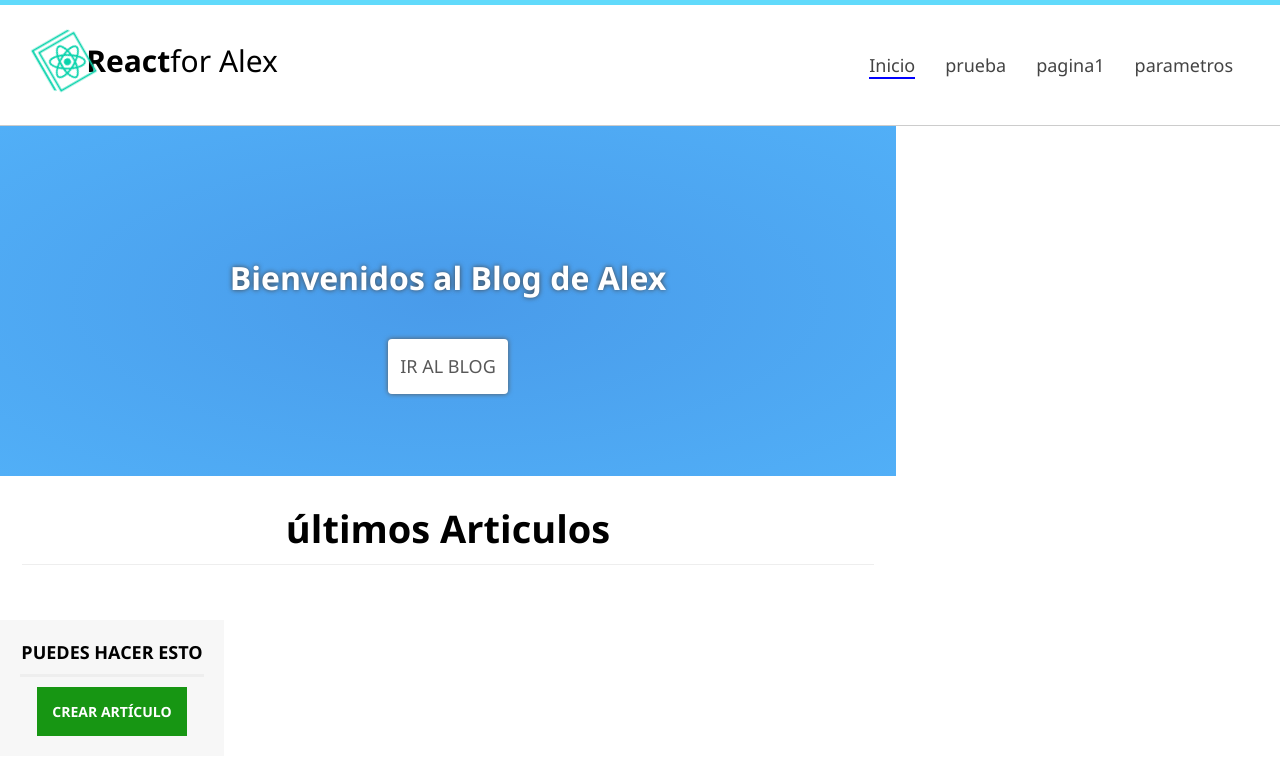
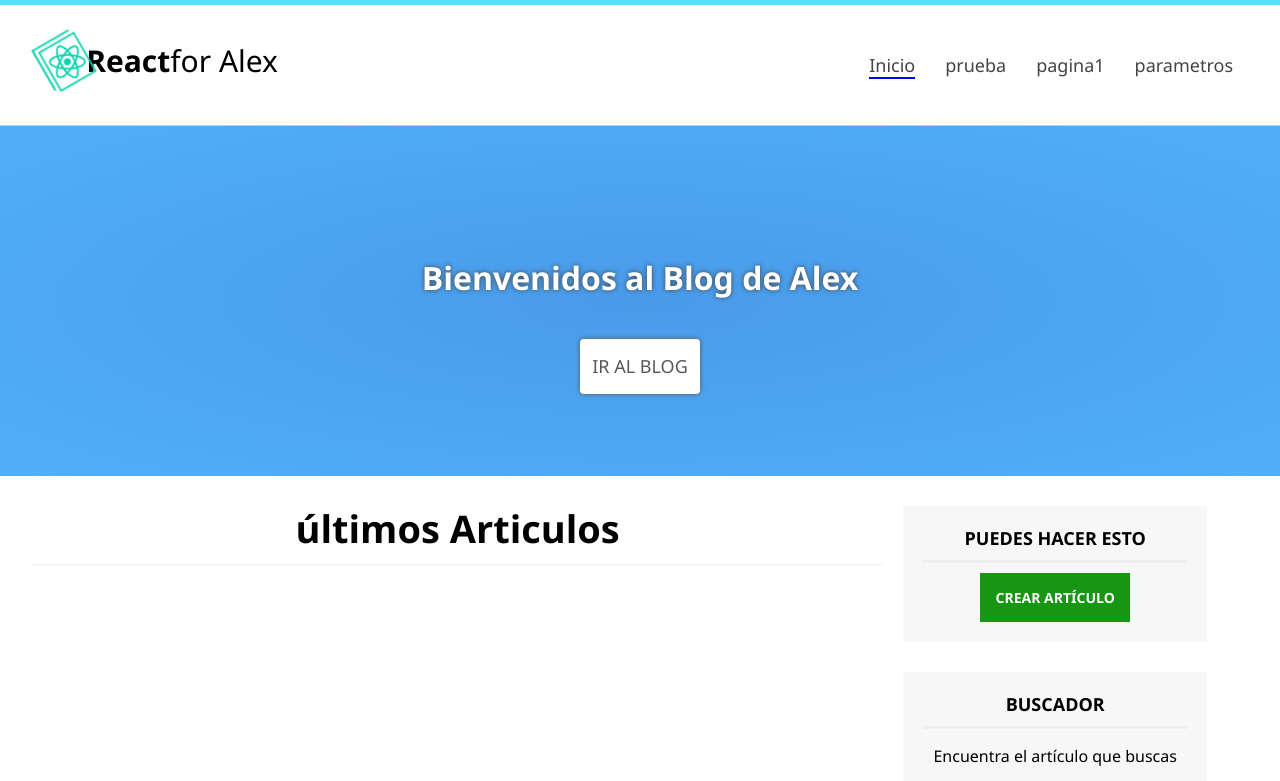
Before and after one commit to AleSkywaker/React_ALX, a React (Create React App) app: page /home in a window 1280 px wide. Shown: the top 781 px of the page. Built offline with nearby package versions, Linux system fonts and the light colour scheme.

Commit message:
restructuring

```diff
--- a/src/App.js
+++ b/src/App.js
@@ -6,7 +6,6 @@ import Router from './components/Router';
 function App() {
   return (
     <div className="App">
-      {/* <Peliculas /> */}
       <Router />
     </div>
   );
--- a/src/components/Home.js
+++ b/src/components/Home.js
@@ -5,14 +5,14 @@ import Sidebar from './Sidebar';
 class Home extends Component {
   render() {
     return (
-      <div id="content">
+      <div className="home">
         <Slider titulo="Bienvenidos al Blog de Alex" btn="Ir al blog" />
         <div className="center">
-          <div className="content">
+          <div id="content">
             <h1 className="subheader">últimos Articulos</h1>
           </div>
+          <Sidebar />
         </div>
-        <Sidebar />
       </div>
     );
   }
--- a/src/components/Router.js
+++ b/src/components/Router.js
@@ -14,7 +14,7 @@ class Router extends React.Component {
         <Header />
         {/*Configurar rutas y páginas*/}
         <Switch>
-          <Route exact path="/" component={Peliculas} />
+          <Route exact path="/" component={Home} />
           <Route exact path="/home" component={Home} />
           <Route exact path="/prueba" component={Seccion} />
           <Route
```
